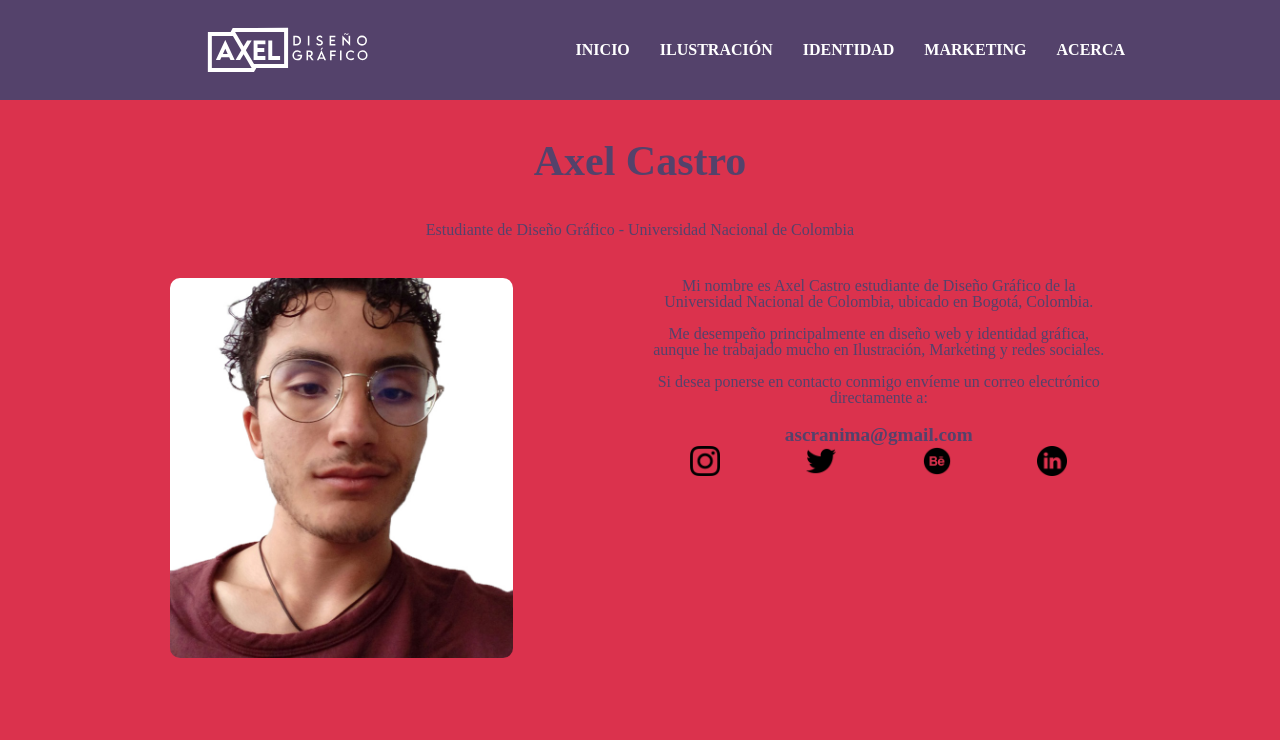
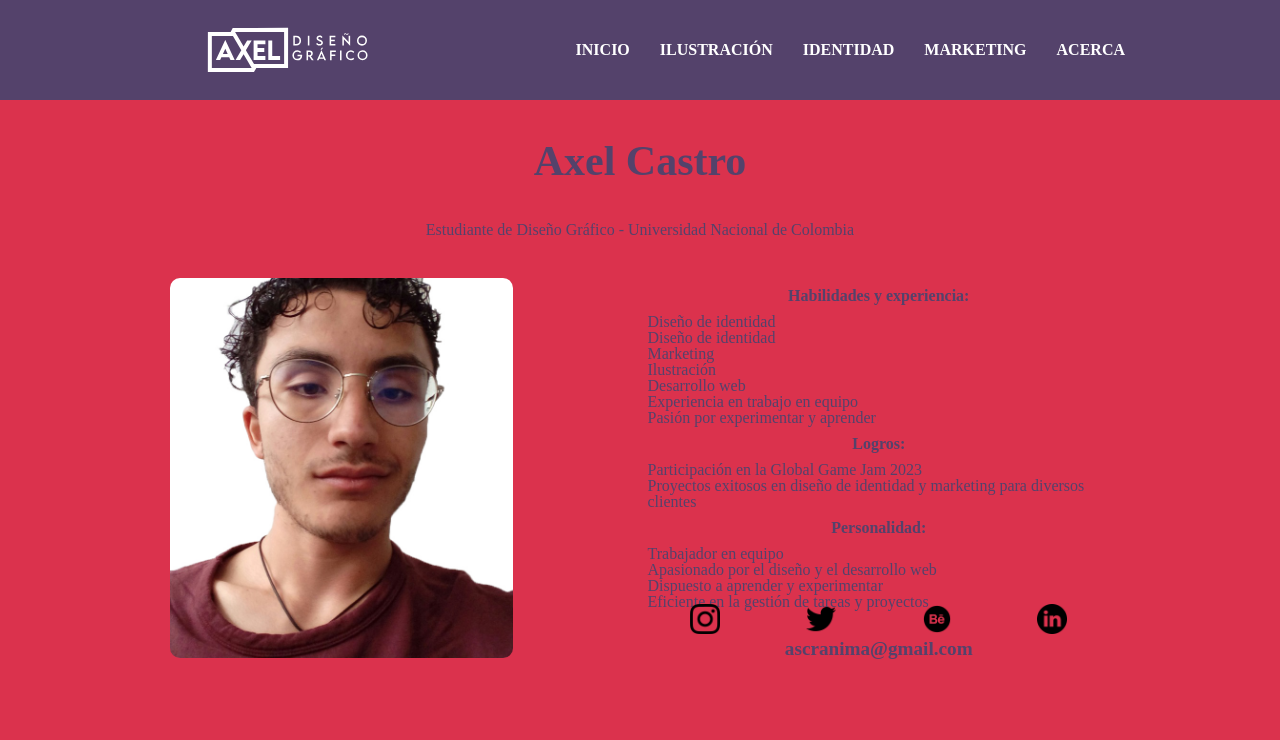
Before and after one commit to Ascranima/Ascranima, a plain HTML site: page acerca.html in a window 1280 px wide. Shown: the top 740 px of the page. Drawn offline with Linux system fonts and the light colour scheme.

Commit message:
Cambio descripcion index y descripcion about

```diff
--- a/Style.css
+++ b/Style.css
@@ -868,16 +868,27 @@ footer h2{
   grid-row-end: 3;
 }
 
+.gallery__item--90 li{
+  font-family: 'QuickSand';
+  color: #54426b;
+}
+
+.gallery__item--90 p{
+  margin: 10px;
+  font-weight: bold;
+}
+
 .correo{
   font-size: 120%;
   font-weight: bold;
+  margin-top: 20px;
 }
 
 .gallery__item--91{
   grid-column-start: 5;
   grid-column-end: 9;
-  grid-row-start: 3;
-  grid-row-end: 4;
+  grid-row-start: 5;
+  grid-row-end: 6;
 }
 
 .links{
--- a/acerca.html
+++ b/acerca.html
@@ -34,7 +34,30 @@
         </figure>
 
         <figure class="gallery__item gallery__item--90">
-          <p>Mi nombre es Axel Castro estudiante de Diseño Gráfico de la Universidad Nacional de Colombia, ubicado en Bogotá, Colombia.<br><br>Me desempeño principalmente en diseño web y identidad gráfica, aunque he trabajado mucho en Ilustración, Marketing y redes sociales. <br><br>Si desea ponerse en contacto conmigo envíeme un correo electrónico directamente a:</p>
+
+          <p> Habilidades y experiencia: </p>
+          <ul>
+            <li>Diseño de identidad </li>
+            <li>Diseño de identidad</li>
+            <li>Marketing</li>
+            <li>Ilustración</li>
+            <li>Desarrollo web</li>
+            <li>Experiencia en trabajo en equipo</li>
+            <li>Pasión por experimentar y aprender</li>
+          </ul>
+          <p>Logros:</p>
+          <ul>
+            <li>Participación en la Global Game Jam 2023 </li>
+            <li>Proyectos exitosos en diseño de identidad y marketing para diversos clientes</li>
+          </ul>
+          <p>Personalidad:</p>
+          <ul>
+            <li>Trabajador en equipo</li>
+            <li>Apasionado por el diseño y el desarrollo web</li>
+            <li>Dispuesto a aprender y experimentar</li>
+            <li>Eficiente en la gestión de tareas y proyectos</li>
+          </ul>
+
           <p class="correo"><br>ascranima@gmail.com</p>
         </figure>
 
```
Also changed, not shown: Index.html (+4 -1 lines).
